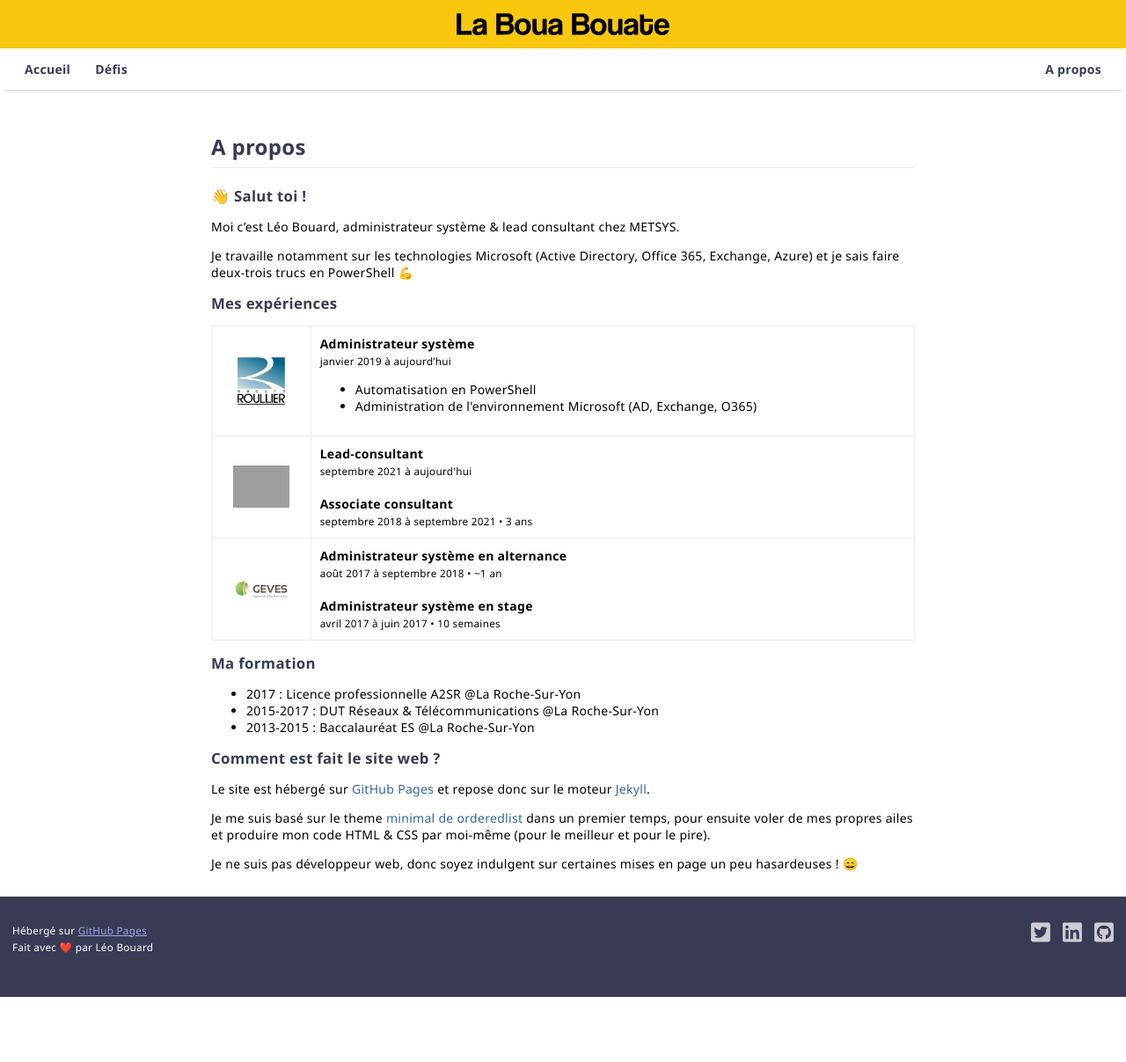
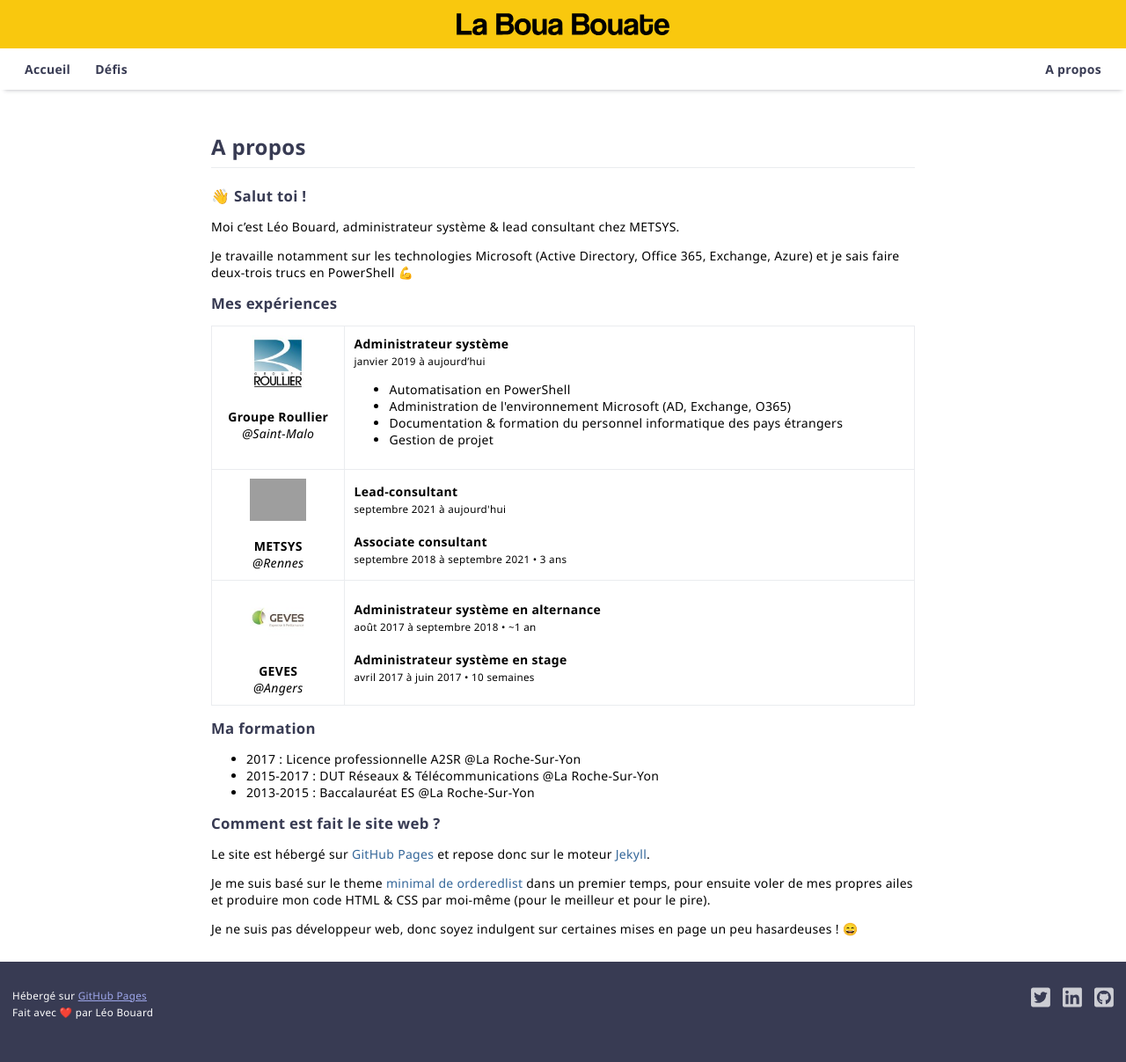
Before and after one commit to leobouard/leobouard.github.io, a Jekyll site: the page built from about.md, in a window 1280 px wide. Shown: the whole page at 88% size. Built offline with Jekyll 4.4.1, drawn with Linux system fonts in a browser that asks for light colours; our own code applies the rules of GitHub Pages for plain Markdown files; before the commit the page ends 1133 px from its top, so only the background shows below that; grey boxes are pictures that could not be loaded.

Commit message:
Update about.md

```diff
--- a/about.md
+++ b/about.md
@@ -8,20 +8,30 @@ Je travaille notamment sur les technologies Microsoft (Active Directory, Office
 
 ## Mes expériences
 
-<table style="border: 0;"><tbody>
+<table><tbody>
     <tr>
-        <td><img src="/assets/images/groupe-roullier.jfif" alt="Groupe Roullier" width="64px"></td>
+        <td style="text-align: center; vertical-align: top;">
+            <img src="/assets/images/groupe-roullier.jfif" alt="Groupe Roullier" width="64px"><br>
+            <strong>Groupe Roullier</strong><br>
+            <i>@Saint-Malo</i>
+        </td>
         <td>
             <strong>Administrateur système</strong><br>
             <small>janvier 2019 à aujourd’hui</small>
             <ul>
                 <li>Automatisation en PowerShell</li>
                 <li>Administration de l'environnement Microsoft (AD, Exchange, O365)</li>
+                <li>Documentation & formation du personnel informatique des pays étrangers</li>
+                <li>Gestion de projet</li>
             </ul>
         </td>
     </tr>
     <tr>
-        <td><img src="/assets/images/metsys.jfif" alt="METSYS" width="64px"></td>
+        <td style="text-align: center; vertical-align: top;">
+            <img src="/assets/images/metsys.jfif" alt="METSYS" width="64px"><br>
+            <strong>METSYS</strong><br>
+            <i>@Rennes</i>
+        </td>
         <td>
             <strong>Lead-consultant</strong><br>
             <small>septembre 2021 à aujourd'hui</small><br>
@@ -31,7 +41,11 @@ Je travaille notamment sur les technologies Microsoft (Active Directory, Office
         </td>
     </tr>
     <tr>
-        <td><img src="/assets/images/geves.jfif" alt="GEVES" width="64px"></td>
+        <td style="text-align: center; vertical-align: top;">
+            <img src="/assets/images/geves.jfif" alt="GEVES" width="64px"><br>
+            <strong>GEVES</strong><br>
+            <i>@Angers</i>
+        </td>
         <td>
             <strong>Administrateur système en alternance</strong><br>
             <small>août 2017 à septembre 2018 • ~1 an</small><br>
```
